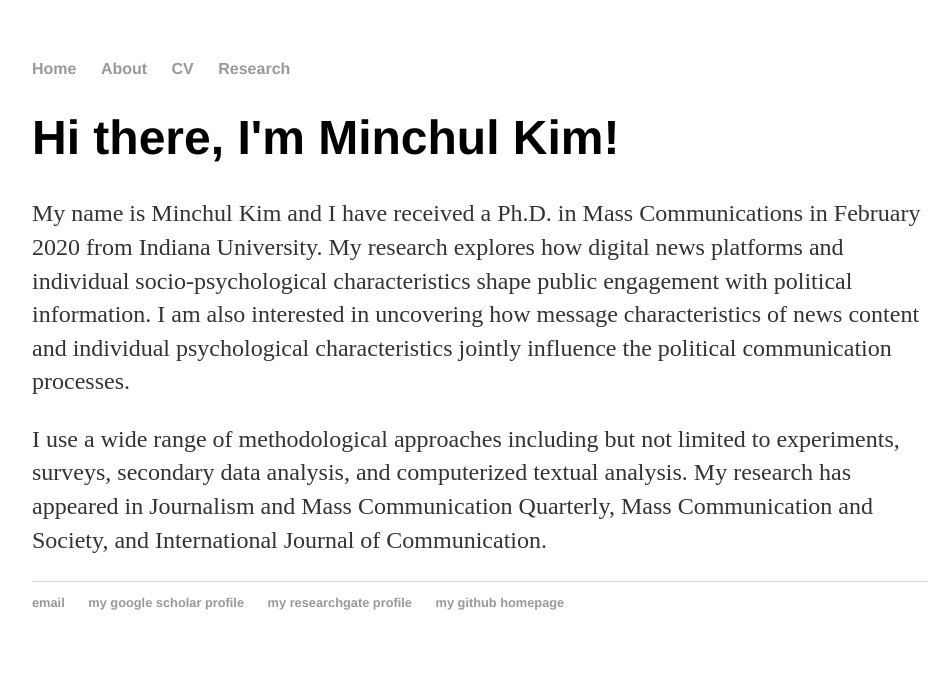
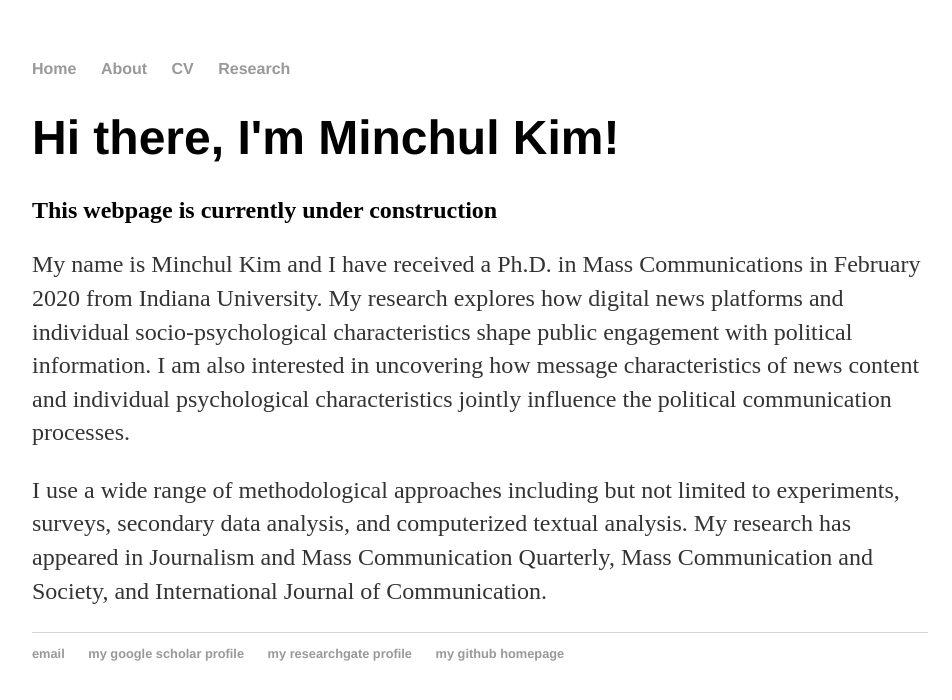
Before and after one commit to minchulkim-phd/minchulkim, a Jekyll site: the page built from index.html, in a window 1280 px wide. Shown: the top 700 px of the page, without its empty margins (160-1112 px from the left). Built offline with Jekyll 4.4.1, drawn with Linux system fonts in a browser that asks for light colours.

Commit message:
Update index.html

```diff
--- a/index.html
+++ b/index.html
@@ -4,6 +4,7 @@ title: Minchul Kim(Ph.D.)'s Personal Webpage
 ---
 <div class="blurb">
 	<h1>Hi there, I'm Minchul Kim!</h1>
+	<h2>This webpage is currently under construction</h2>
 	<p>My name is Minchul Kim and I have received a Ph.D. in Mass Communications in February 2020 from Indiana University. My research explores how digital news platforms and individual socio-psychological characteristics shape public engagement with political information. I am also interested in uncovering how message characteristics of news content and individual psychological characteristics jointly influence the political communication processes.</p>
 	<p>I use a wide range of methodological approaches including but not limited to experiments, surveys, secondary data analysis, and computerized textual analysis. My research has appeared in Journalism and Mass Communication Quarterly, Mass Communication and Society, and International Journal of Communication.</p>
 </div><!-- /.blurb -->
```
